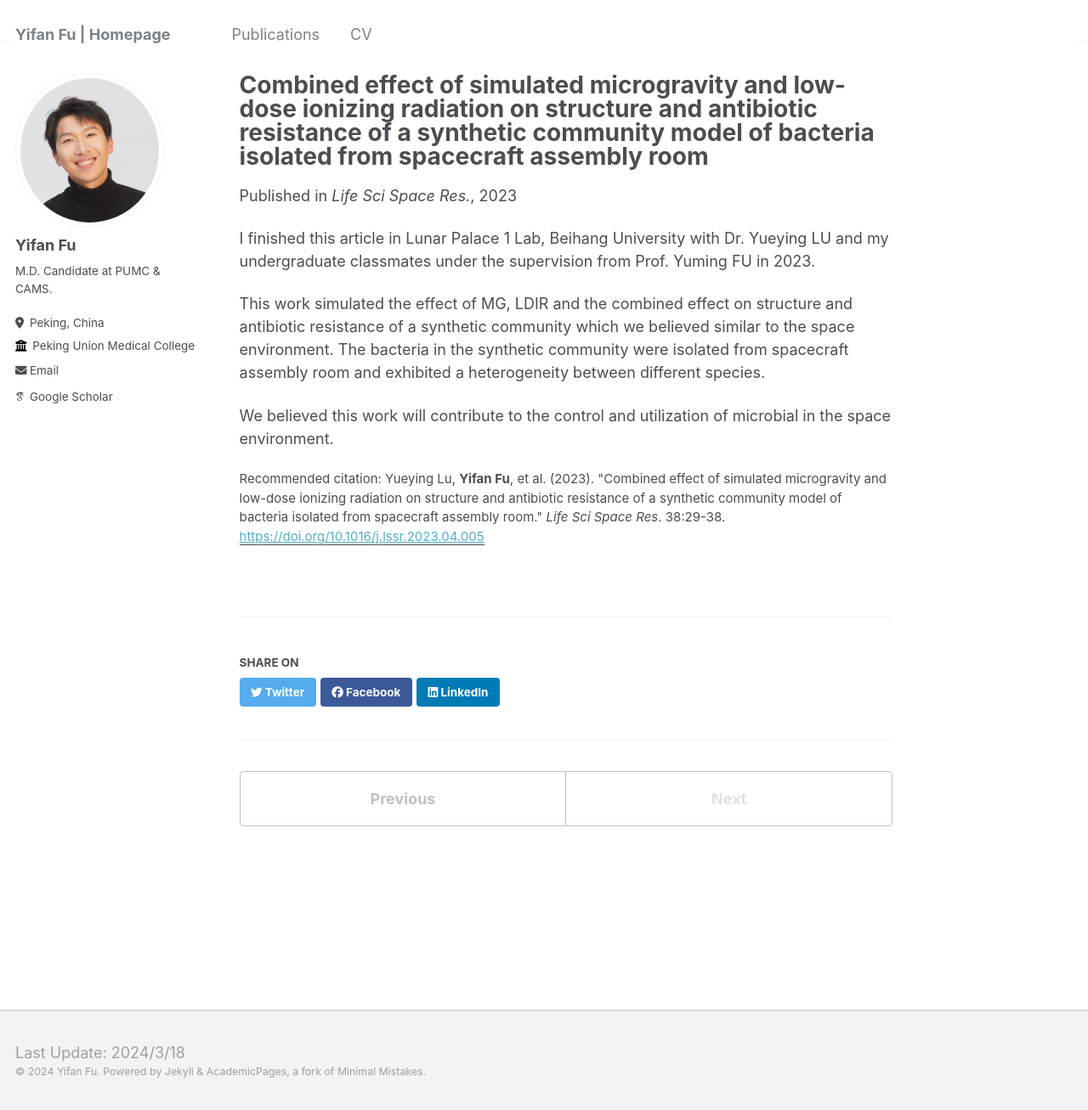
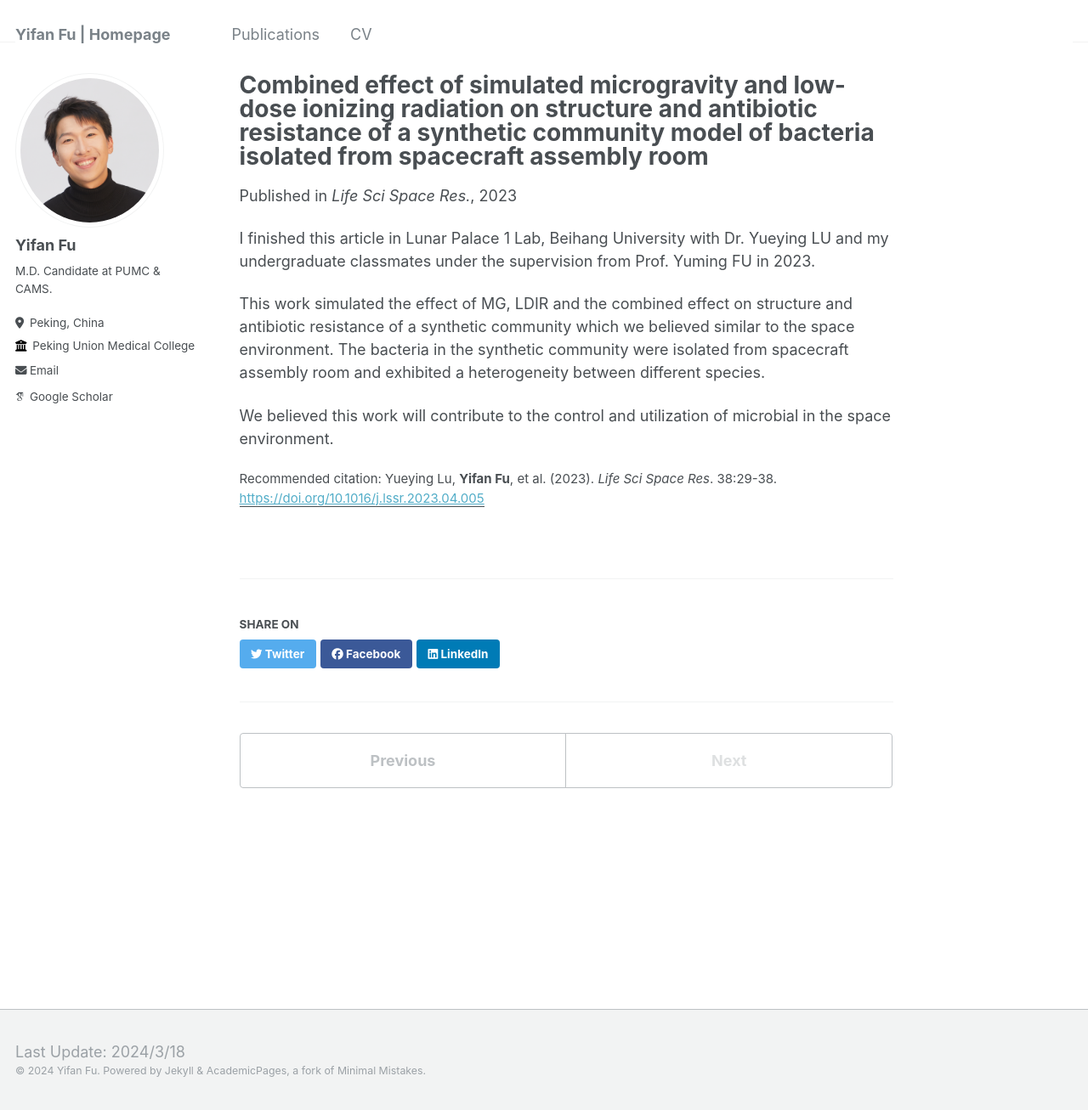
Before and after one commit to yifanfu01/yifanfu01.github.io, a Jekyll site: the page built from _publications/2023LSSR.md, in a window 1280 px wide and 1307 px high. Shown: the whole window at 85% size. Built offline with Jekyll 4.4.1, drawn with Linux system fonts in a browser that asks for light colours; some web fonts are replaced.

Commit message:
Update 2023LSSR.md

```diff
--- a/_publications/2023LSSR.md
+++ b/_publications/2023LSSR.md
@@ -6,7 +6,7 @@ excerpt: 'This paper utilized 16S RNA-seq revealing the change of structure and
 date: 2023-04-30
 venue: 'Life Sci Space Res.'
 paperurl: 'https://doi.org/10.1016/j.lssr.2023.04.005'
-citation: 'Yueying Lu, <b>Yifan Fu</b>, et al. (2023). &quot;Combined effect of simulated microgravity and low-dose ionizing radiation on structure and antibiotic resistance of a synthetic community model of bacteria isolated from spacecraft assembly room.&quot; <i>Life Sci Space Res</i>. 38:29-38.'
+citation: 'Yueying Lu, <b>Yifan Fu</b>, et al. (2023). <i>Life Sci Space Res</i>. 38:29-38.'
 ---
 
 I finished this article in Lunar Palace 1 Lab, Beihang University with Dr. Yueying LU and my undergraduate classmates under the supervision from Prof. Yuming FU in 2023.
```
